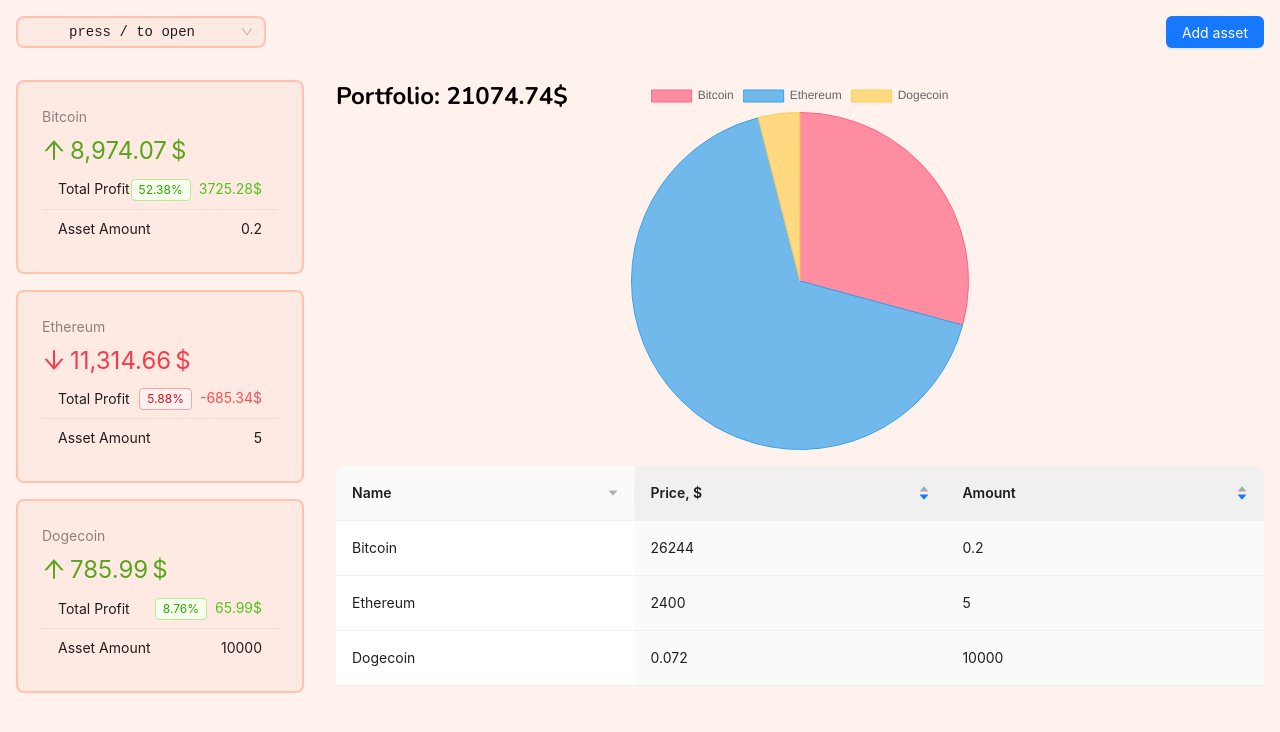
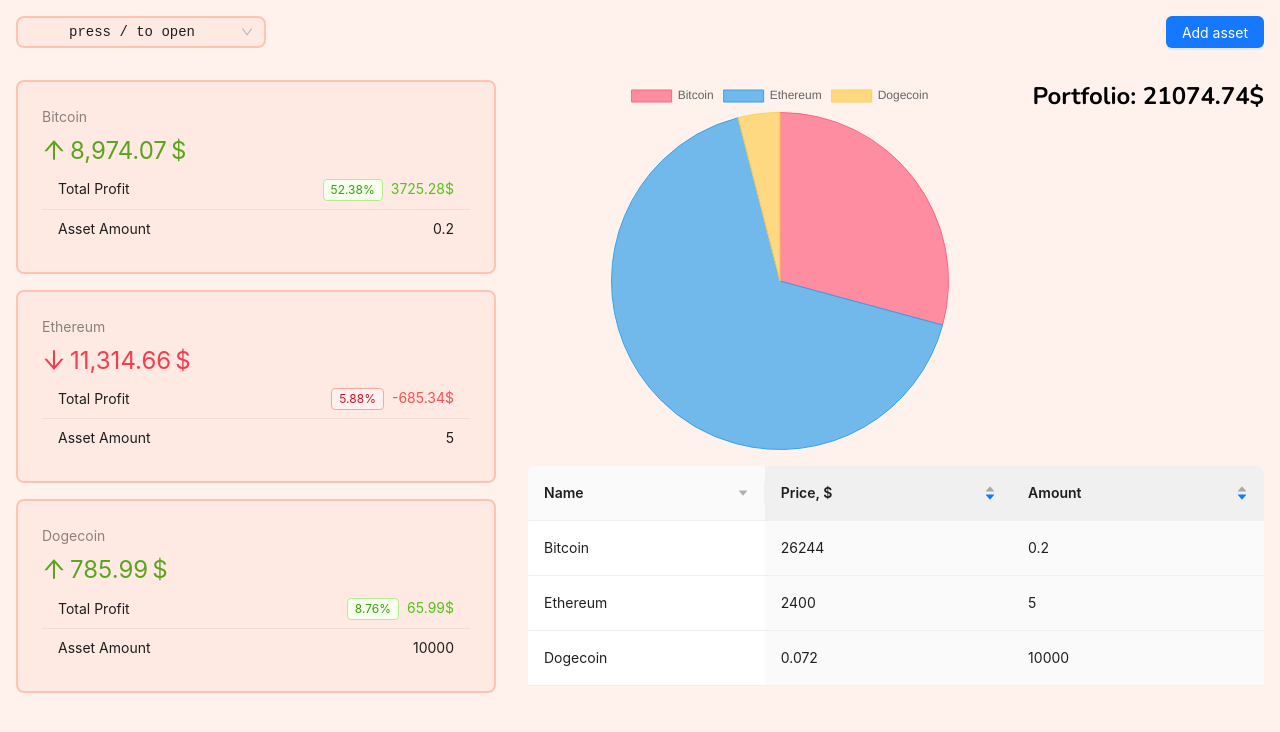
Before and after one commit to AnKlvy/Crypto-App-React, a React (Vite) app: page / in a window 1280 px wide. Shown: the top 732 px of the page. Built offline with nearby package versions, Linux system fonts and the light colour scheme.

Commit message:
fix adaptive

```diff
--- a/src/components/layout/content/AppContent.module.css
+++ b/src/components/layout/content/AppContent.module.css
@@ -3,6 +3,7 @@
     justify-content: center;
     position: relative;
     margin-bottom: 1rem;
+    flex-direction: row-reverse;
 }
 
 .contentTitle {
@@ -12,14 +13,17 @@
     display: inline-flex;
     position: absolute;
     font-family: var(--font-nunito);
-    left: 0;
+    right: 0;
     top: 0;
 }
 
-@media (max-width: 1080px) {
+@media (max-width: 1300px) {
 .contentTitle{
     position: static; /* Отключаем абсолютное позиционирование */
 }
+    /*.titleAndChart{*/
+    /*    flex-direction: column;*/
+    /*}*/
     @media (max-width: 900px) {
         .contentTitle {
             flex-direction: column;
--- a/src/components/layout/content/PortfolioChart.module.css
+++ b/src/components/layout/content/PortfolioChart.module.css
@@ -13,7 +13,7 @@
             @media (max-width: 576px) {
                 display: flex;
                 height:250px;
-                width: 400px;
+                width: 275px;
             }
         }
     }
--- a/src/components/layout/sider/AppSider.jsx
+++ b/src/components/layout/sider/AppSider.jsx
@@ -13,7 +13,7 @@
     const {assets} = useContext(CryptoContext)
 
     return (<Layout.Sider
-        width="25%"
+        width="40%"
         style={siderStyle}
         className={styles.siderHide}
         breakpoint="lg"
```
